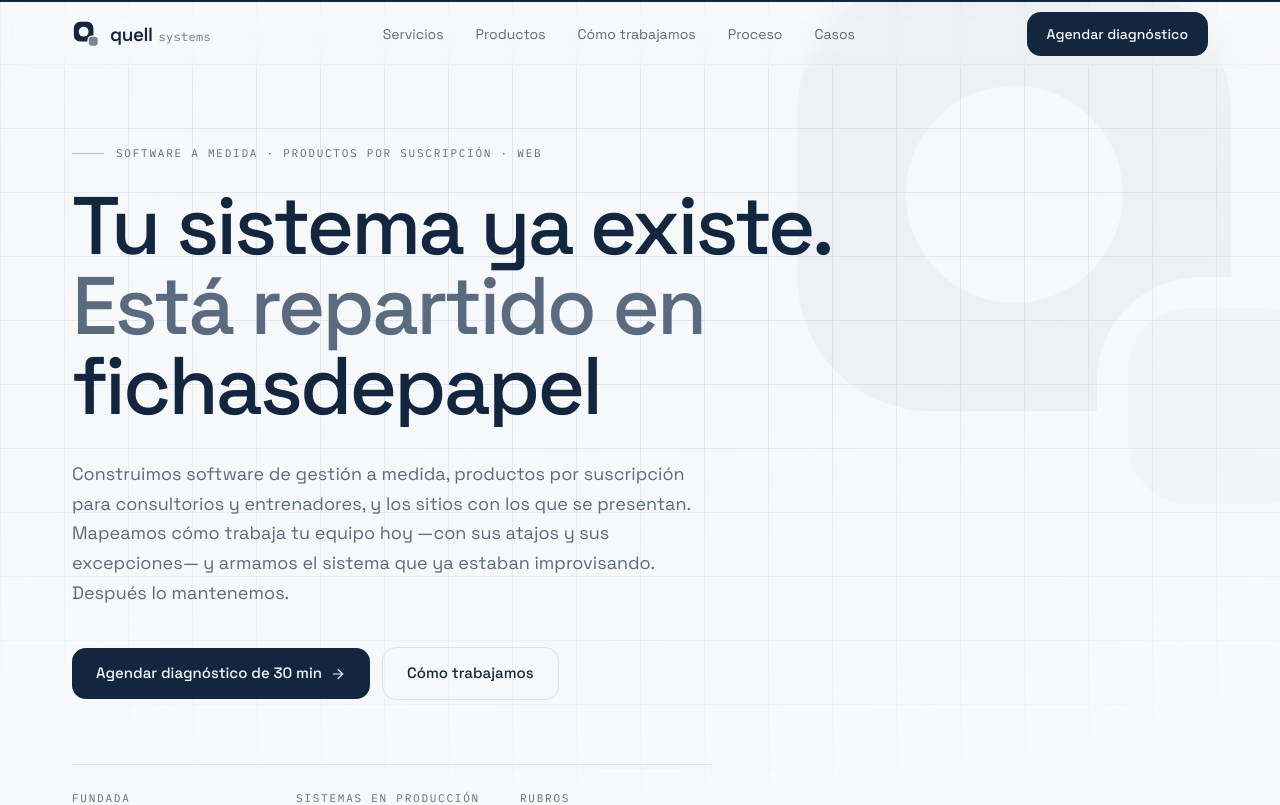
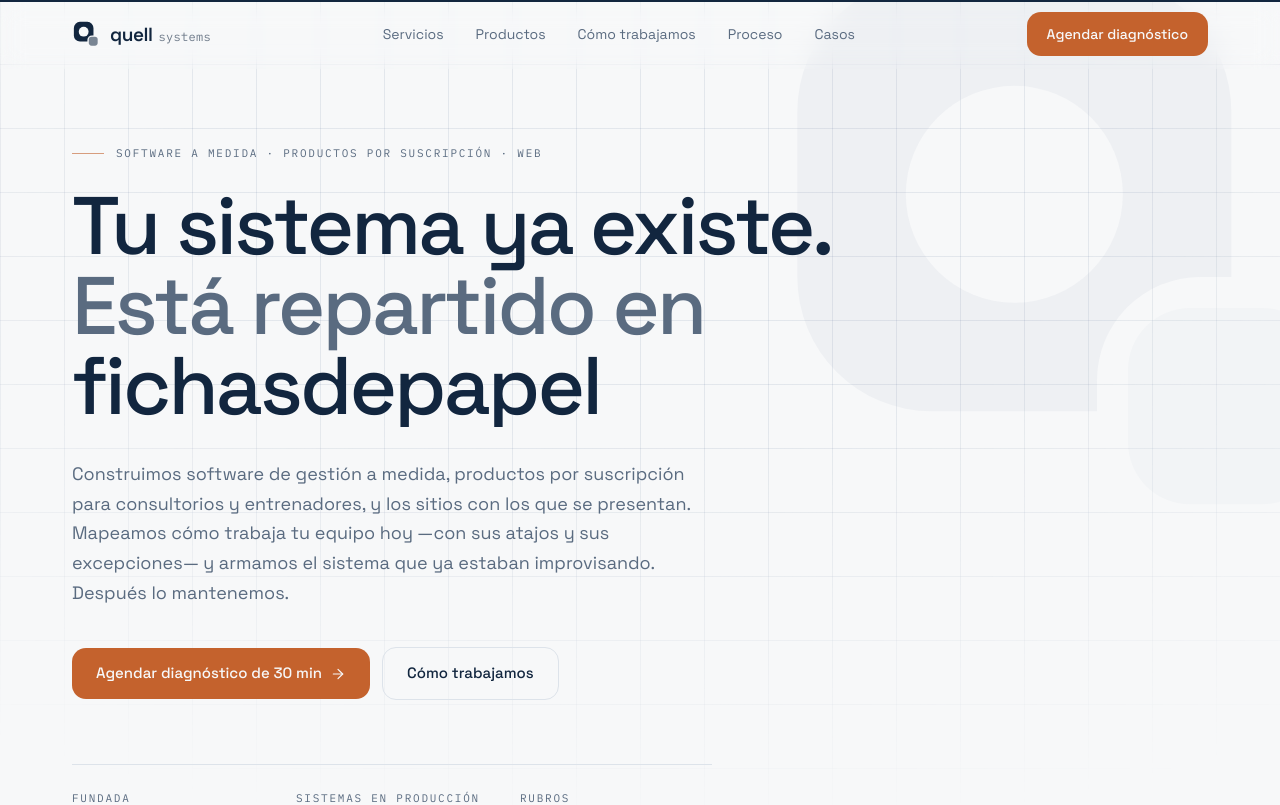
Before and after one commit to QuellSystems/LandingPage, a Next.js app: page / in a window 1280 px wide. Shown: the top 805 px of the page. Built offline with nearby package versions, Linux system fonts and the light colour scheme.

Commit message:
design: add terracotta accent color — buttons, icons, timeline, nav

```diff
--- a/src/app/globals.css
+++ b/src/app/globals.css
@@ -11,6 +11,10 @@
   --color-navy: #12263f;
   --color-slate: #7c8fa8;
   --color-paper: #f7f8f9;
+
+  /* Acento — terracota/óxido, contraste medio, no genérico */
+  --color-accent: #C4622D;
+  --color-accent-dark: #A8511F;
 
   /* Escala derivada del navy (mismo hue, luminancia escalonada) */
   --color-navy-900: #0b1826;
--- a/src/components/sections/contact.tsx
+++ b/src/components/sections/contact.tsx
@@ -35,7 +35,7 @@ export function Contact() {
         <div className="grid gap-14 lg:grid-cols-[1fr_460px] lg:gap-20">
           <Reveal>
             <p className="kicker mb-8 flex items-center gap-3">
-              <span className="h-px w-8 bg-slate-300" />
+              <span className="h-px w-8 bg-accent/60" />
               07 / Contacto
             </p>
             <h2 className="max-w-[16ch] text-[clamp(2rem,4.6vw,3.2rem)] font-medium leading-[1.08] tracking-[-0.035em] text-navy">
@@ -51,7 +51,7 @@ export function Contact() {
               {EXPECTATIONS.map((item) => (
                 <li key={item} className="flex gap-3 text-[15px] text-navy">
                   <Check
-                    className="mt-0.5 h-4 w-4 shrink-0 text-slate-500"
+                    className="mt-0.5 h-4 w-4 shrink-0 text-accent"
                     strokeWidth={1.8}
                   />
                   {item}
@@ -82,7 +82,7 @@ export function Contact() {
             <div className="rounded-[22px] border border-border bg-surface p-7 sm:p-8">
               {sent ? (
                 <div className="flex min-h-[380px] flex-col items-start justify-center">
-                  <span className="flex h-11 w-11 items-center justify-center rounded-[14px] bg-navy text-paper">
+                  <span className="flex h-11 w-11 items-center justify-center rounded-[14px] bg-accent text-paper">
                     <Check className="h-5 w-5" strokeWidth={2} />
                   </span>
                   <p className="mt-6 text-[19px] font-medium tracking-tight text-navy">
@@ -160,7 +160,7 @@ export function Contact() {
 
                   <button
                     type="submit"
-                    className="group flex w-full cursor-pointer items-center justify-center gap-2 rounded-[14px] bg-navy px-6 py-3.5 text-[15px] font-medium text-paper transition-[background-color,transform] duration-200 hover:-translate-y-px hover:bg-navy-700"
+                    className="group flex w-full cursor-pointer items-center justify-center gap-2 rounded-[14px] bg-accent px-6 py-3.5 text-[15px] font-medium text-paper transition-[background-color,transform] duration-200 hover:-translate-y-px hover:bg-accent-dark"
                   >
                     Enviar y agendar
                     <ArrowRight
--- a/src/components/sections/hero.tsx
+++ b/src/components/sections/hero.tsx
@@ -68,7 +68,7 @@ export function Hero() {
           transition={{ duration: 0.5, ease: [0.16, 1, 0.3, 1] }}
           className="kicker mb-7 flex items-center gap-3"
         >
-          <span className="h-px w-8 bg-slate-300" />
+          <span className="h-px w-8 bg-accent/60" />
           Software a medida · Productos por suscripción · Web
         </motion.p>
 
@@ -121,7 +121,7 @@ export function Hero() {
         >
           <a
             href="#contacto"
-            className="group inline-flex cursor-pointer items-center justify-center gap-2 rounded-[14px] bg-navy px-6 py-3.5 text-[15px] font-medium text-paper transition-[background-color,transform] duration-200 hover:-translate-y-px hover:bg-navy-700"
+            className="group inline-flex cursor-pointer items-center justify-center gap-2 rounded-[14px] bg-accent px-6 py-3.5 text-[15px] font-medium text-paper transition-[background-color,transform] duration-200 hover:-translate-y-px hover:bg-accent-dark"
           >
             Agendar diagnóstico de 30 min
             <ArrowRight
--- a/src/components/sections/process.tsx
+++ b/src/components/sections/process.tsx
@@ -74,7 +74,7 @@ export function Process() {
           <motion.div
             aria-hidden="true"
             style={{ scaleY: reduced ? 1 : scaleY }}
-            className="absolute bottom-0 left-[3px] top-2 w-px origin-top bg-navy sm:left-[calc(11rem+3px)]"
+            className="absolute bottom-0 left-[3px] top-2 w-px origin-top bg-accent sm:left-[calc(11rem+3px)]"
           />
 
           <ol>
@@ -89,7 +89,7 @@ export function Process() {
                     {/* Nodo sobre el riel */}
                     <span
                       aria-hidden="true"
-                      className="absolute left-[-1.75rem] top-1 h-[7px] w-[7px] rounded-full bg-navy ring-4 ring-background sm:left-[11rem]"
+                      className="absolute left-[-1.75rem] top-1 h-[7px] w-[7px] rounded-full bg-accent ring-4 ring-background sm:left-[11rem]"
                     />
 
                     <div className="mt-3 sm:mt-0 sm:pl-10">
--- a/src/components/sections/site-header.tsx
+++ b/src/components/sections/site-header.tsx
@@ -50,7 +50,7 @@ export function SiteHeader() {
                 className="group relative inline-flex min-h-11 cursor-pointer items-center text-[14px] text-muted-foreground transition-colors duration-200 hover:text-navy"
               >
                 {link.label}
-                <span className="absolute inset-x-0 bottom-[13px] h-px origin-left scale-x-0 bg-navy transition-transform duration-200 group-hover:scale-x-100" />
+                <span className="absolute inset-x-0 bottom-[13px] h-px origin-left scale-x-0 bg-accent transition-transform duration-200 group-hover:scale-x-100" />
               </a>
             ))}
           </nav>
@@ -58,7 +58,7 @@ export function SiteHeader() {
           <div className="flex items-center gap-3">
             <a
               href="#contacto"
-              className="hidden min-h-11 cursor-pointer items-center rounded-[14px] bg-navy px-5 text-[14px] font-medium text-paper transition-[background-color,transform] duration-200 hover:-translate-y-px hover:bg-navy-700 sm:inline-flex"
+              className="hidden min-h-11 cursor-pointer items-center rounded-[14px] bg-accent px-5 text-[14px] font-medium text-paper transition-[background-color,transform] duration-200 hover:-translate-y-px hover:bg-accent-dark sm:inline-flex"
             >
               Agendar diagnóstico
             </a>
@@ -101,7 +101,7 @@ export function SiteHeader() {
                 <a
                   href="#contacto"
                   onClick={() => setOpen(false)}
-                  className="mt-3 mb-1 block cursor-pointer rounded-[14px] bg-navy px-5 py-3 text-center text-[15px] font-medium text-paper"
+                  className="mt-3 mb-1 block cursor-pointer rounded-[14px] bg-accent px-5 py-3 text-center text-[15px] font-medium text-paper"
                 >
                   Agendar diagnóstico
                 </a>
```
